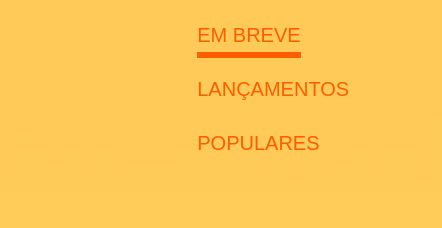
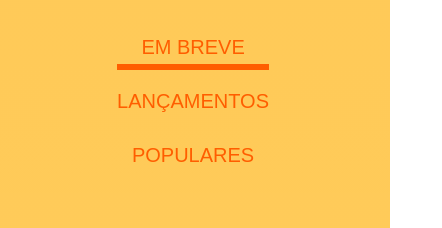
Before and after one commit to rentoc12/projetoLandingPage5, a website: page index.html in a window 390 px wide. Shown: the part 1473-1701 px from the top of the page, 442 px wide, since content can reach past the window. Drawn offline with nearby package versions, Linux system fonts and the light colour scheme; files that its build step writes are made by us from their sources.

Commit message:
ajustando o hero, plans e section

```diff
--- a/src/styles/_hero.scss
+++ b/src/styles/_hero.scss
@@ -25,10 +25,6 @@
     justify-content: center;
     gap: 2rem;
     flex-wrap: wrap;
-
-    @media(max-width: 768px) {
-        display: block;
-    }
     }
 
     &__image {
--- a/src/styles/_plans.scss
+++ b/src/styles/_plans.scss
@@ -14,7 +14,7 @@
         align-items: center;
 
         @media(max-width: 768px){
-            display: block;
+        display: grid;
         }
 
     &__item {
--- a/src/styles/_section.scss
+++ b/src/styles/_section.scss
@@ -1,7 +1,9 @@
 @use './variaveis' as *;
 
 .section {
-    padding: 2vw 5.6vh;
+    padding: 2vw 5vw;
+    max-width: 100%;
+    overflow-x: hidden;
 
     &__list {
         display: none;
@@ -33,7 +35,8 @@
     justify-content: center;
 
     @media(max-width: 768px){
-        display: block;
+        display: grid;
+        gap: 20px;
     }
 
     &__button{
@@ -48,9 +51,8 @@
         border-bottom: 6px solid transparent;
 
         @media(max-width: 768px){
-        display: block;
-        margin-left: 150px;
-        margin-top: 20px;
+        margin-left: 0;
+        text-align: center;
     }
 
 
```
